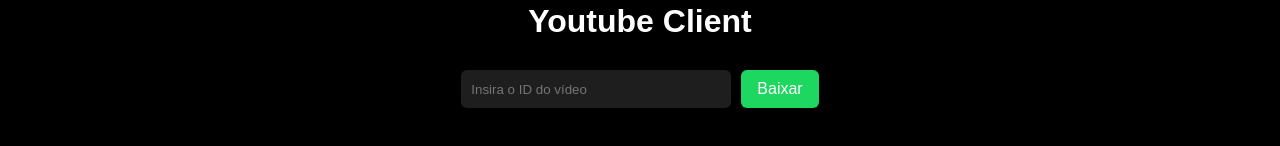
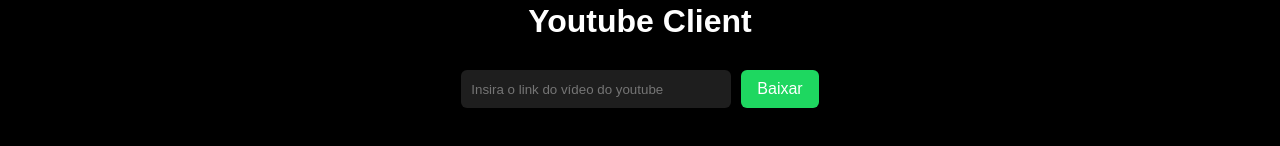
Before and after one commit to newthiagoassisk8/web-youtube-video-downloader, a React (Create React App) app: page / in a window 1280 px wide. Shown: the part 176-322 px from the top of the page. Built offline with nearby package versions, Linux system fonts and the light colour scheme.

Commit message:
refactor: update video ID handling to use full URL input

```diff
--- a/src/pages/Home/Home.tsx
+++ b/src/pages/Home/Home.tsx
@@ -1,10 +1,10 @@
 import { useState } from "react";
 import "./styles.css";
 import { useNavigate } from "react-router-dom";
-import Header from "../../components/Header";
+
 
 export function Home() {
-  const [videoId, setVideoID] = useState<string>("");
+  const [url, setVideoUrl] = useState<string>("");
   const [isLoading, setisLoading] = useState(false);
   const [progress, setProgress] = useState(0);
 
@@ -22,12 +22,20 @@
     return interval;
   }
 
+  function extractYouTubeVideoId(url: string): string | null {
+    const regex = /(?:youtube\.com\/.*v=|youtu\.be\/)([^&#?\s]+)/;
+    const match = url.match(regex);
+    return match ? match[1] : null;
+  }
+
   async function handleSubmit() {
     try {
       setisLoading(true);
       setProgress(0);
+      const videoId = extractYouTubeVideoId(url);
+
+      if (!videoId) return; //se não for um ID válido, não faz nada
       const trimmedID = videoId.trim();
-      if (!trimmedID) return;
       let interval = fakeProgress();
 
       const response = await fetch(`http://192.168.0.27:8000/download`, {
@@ -77,9 +85,9 @@
         {!isLoading && (
           <input
             type="text"
-            value={videoId}
-            placeholder="Insira o ID do vídeo"
-            onChange={(e) => setVideoID(e.target.value)}
+            value={url}
+            placeholder="Insira o link do vídeo do youtube"
+            onChange={(e) => setVideoUrl(e.target.value)}
           />
         )}
         {!isLoading && <button onClick={handleSubmit}>Baixar</button>}
```
